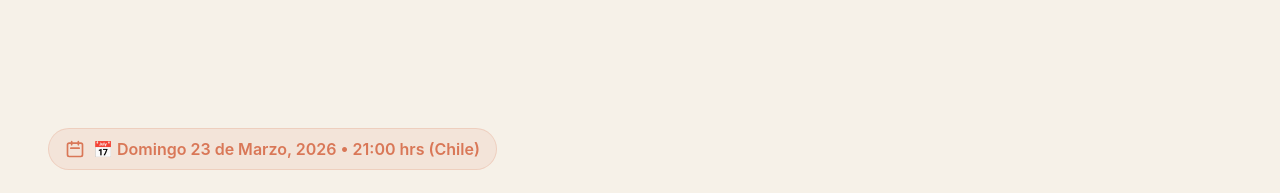
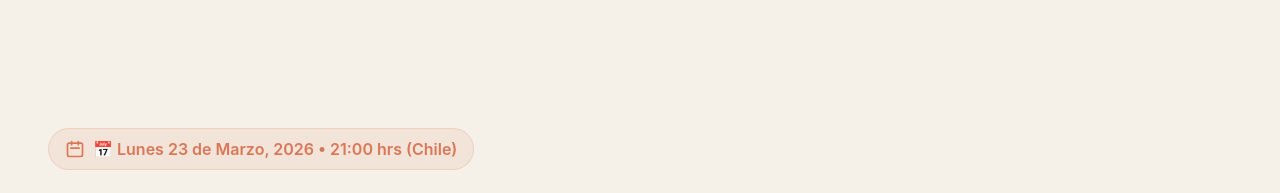
Before and after one commit to camidevai/CladeCodeConDaniel, a Next.js app: page / in a window 1280 px wide. Shown: the top 193 px of the page. Built offline with nearby package versions, Linux system fonts and the light colour scheme.

Commit message:
Fix day of week: March 23, 2026 is Monday (Lunes), not Sunday (Domingo)

```diff
--- a/components/FloatingWhatsAppButton.tsx
+++ b/components/FloatingWhatsAppButton.tsx
@@ -8,7 +8,7 @@ export default function FloatingWhatsAppButton() {
 
   const shareMessage = encodeURIComponent(
     '🚀 ¡Curso GRATUITO de Claude Code!\n\n' +
-    '📅 FECHA: Domingo 23 de Marzo, 2026\n' +
+    '📅 FECHA: Lunes 23 de Marzo, 2026\n' +
     '⏰ HORA: 21:00 hrs (Chile/Argentina)\n' +
     '📍 DÓNDE: YouTube en vivo\n\n' +
     '🤖 Aprende a programar 10x más rápido con IA\n\n' +
--- a/components/Hero.tsx
+++ b/components/Hero.tsx
@@ -16,7 +16,7 @@ export default function Hero({ onOpenEmailModal }: HeroProps) {
                   <path strokeLinecap="round" strokeLinejoin="round" strokeWidth={2} d="M8 7V3m8 4V3m-9 8h10M5 21h14a2 2 0 002-2V7a2 2 0 00-2-2H5a2 2 0 00-2 2v12a2 2 0 002 2z" />
                 </svg>
                 <span className="text-sm sm:text-base font-semibold text-accent">
-                  📅 Domingo 23 de Marzo, 2026 • 21:00 hrs (Chile)
+                  📅 Lunes 23 de Marzo, 2026 • 21:00 hrs (Chile)
                 </span>
               </div>
 
--- a/components/VideoPreview.tsx
+++ b/components/VideoPreview.tsx
@@ -34,7 +34,7 @@ export default function VideoPreview() {
           <a
             href={`https://wa.me/?text=${encodeURIComponent(
               '🚀 ¡Curso GRATUITO de Claude Code!\n\n' +
-              '📅 FECHA: Domingo 23 de Marzo, 2026\n' +
+              '📅 FECHA: Lunes 23 de Marzo, 2026\n' +
               '⏰ HORA: 21:00 hrs (Chile/Argentina)\n' +
               '📍 DÓNDE: YouTube en vivo\n\n' +
               '🤖 Aprende a programar 10x más rápido con IA\n\n' +
```
